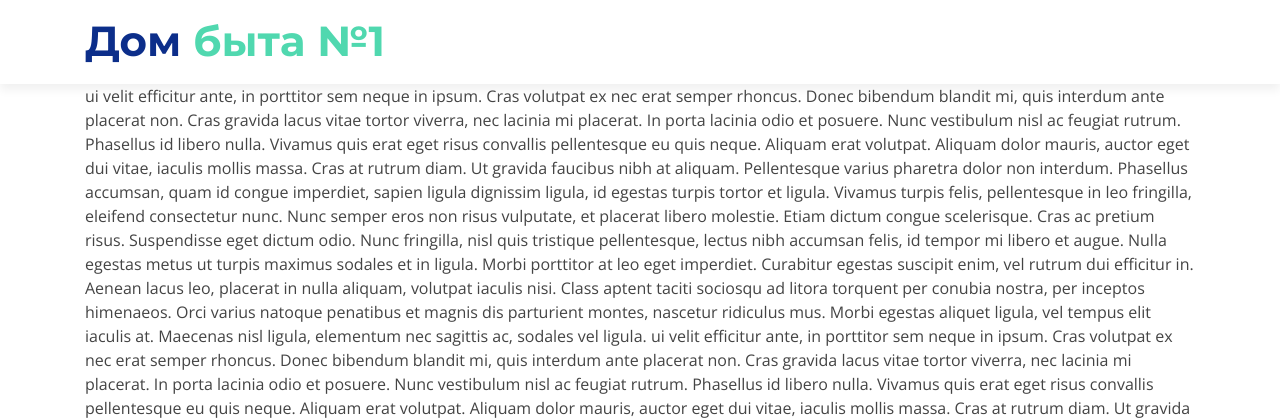
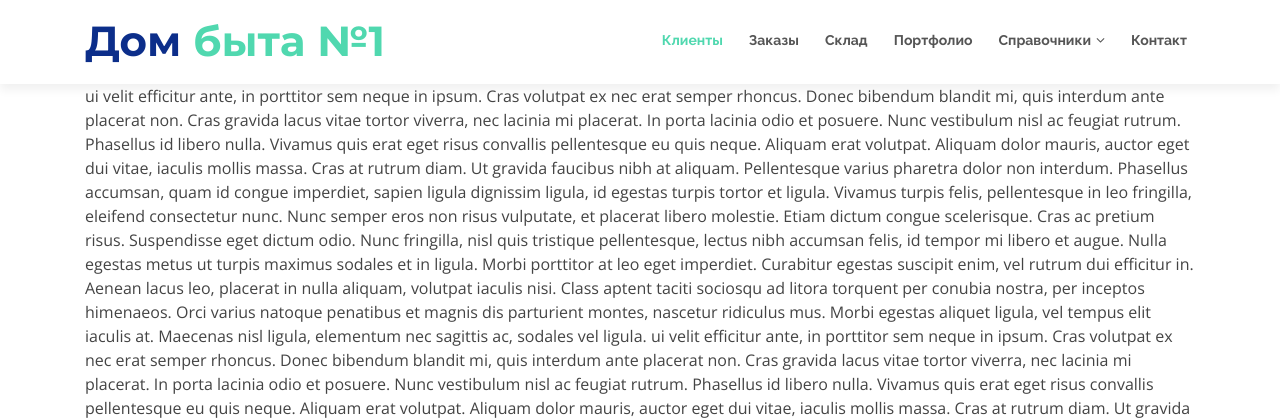
Before and after one commit to Concord82/DomesticService, a Django app: page /work/ in a window 1280 px wide. Shown: the top 420 px of the page. Run offline with Django 3.2, Linux system fonts and the light colour scheme; some libraries are stand-ins or nearby versions.

Commit message:
Add work pages

```diff
--- /dev/null
+++ b/workpages/templates/_work_menu.html
@@ -0,0 +1,18 @@
+<nav id="nav-menu-container">
+        <ul class="nav-menu">
+          <li class="menu-active"><a href="#body">Клиенты</a></li>
+          <li><a href="#about">Заказы</a></li>
+          <li><a href="#services">Склад</a></li>
+          <li><a href="#portfolio">Портфолио</a></li>
+
+          <li class="menu-has-children"><a href="">Справочники</a>
+            <ul>
+              <li><a href="#">Выполняемые работы</a></li>
+              <li><a href="#">Номенклатура товаров</a></li>
+              <li><a href="#">Drop Down 4</a></li>
+              <li><a href="#">Drop Down 5</a></li>
+            </ul>
+          </li>
+          <li><a href="#contact">Контакт</a></li>
+        </ul>
+      </nav><!-- #nav-menu-container -->
--- a/workpages/templates/clients.html
+++ b/workpages/templates/clients.html
@@ -10,7 +10,7 @@
 
 {% block topbar %}{% endblock %}
 
-{% block mainment %}{% endblock %}
+{% block mainment %}{% include '_work_menu.html' %}{% endblock %}
 
 
 {% block content %}
```
